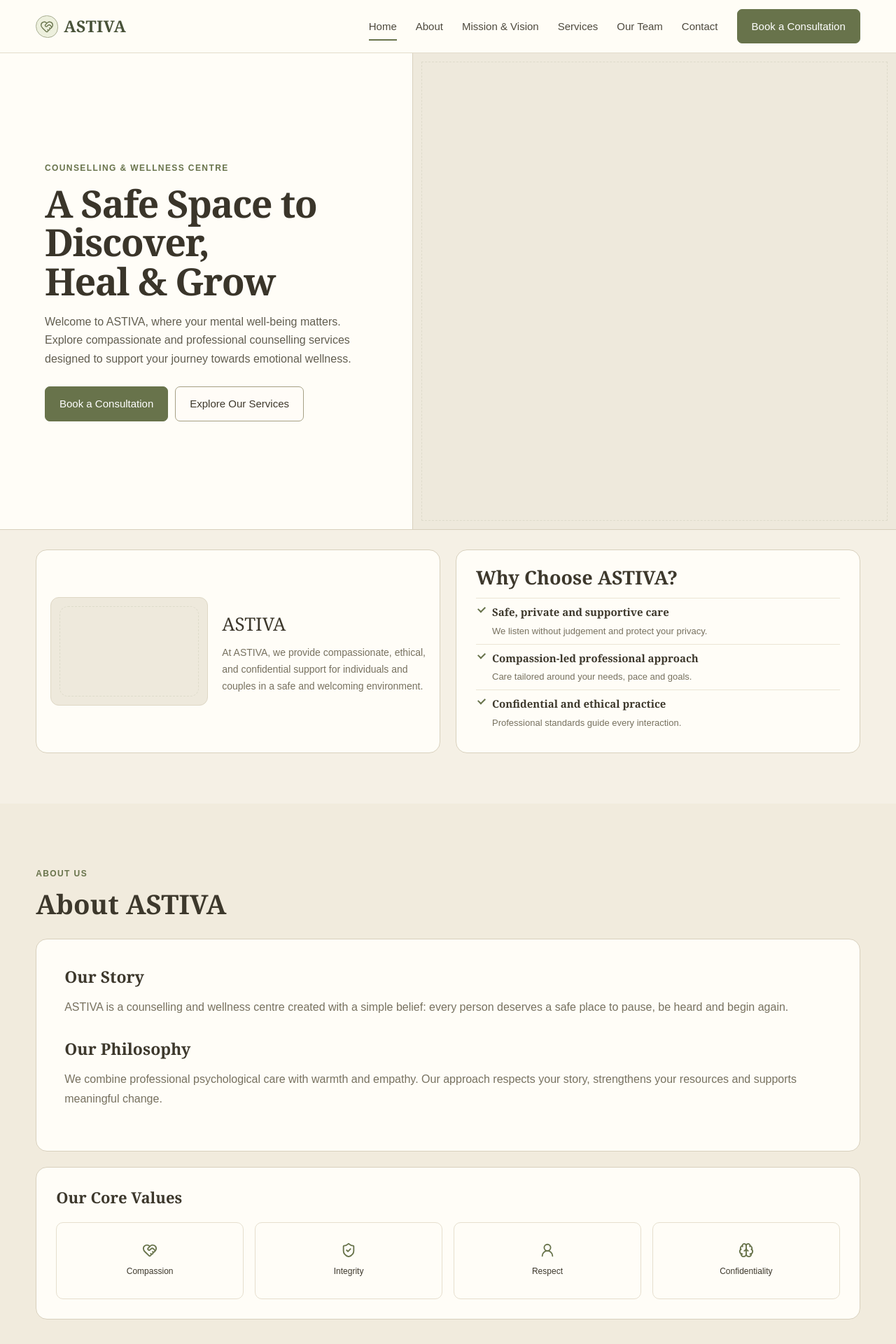
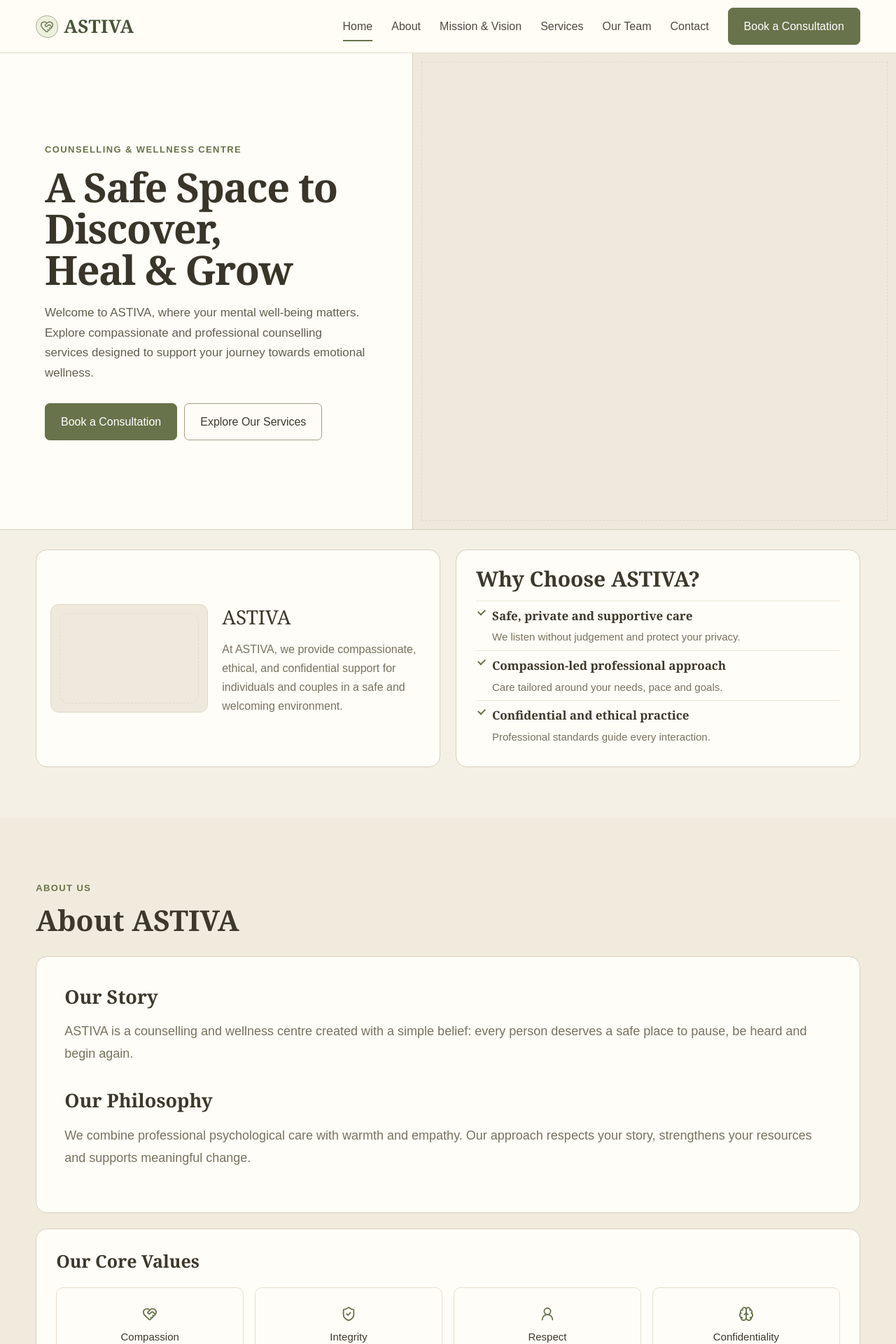
Before and after one commit to deepanshu-verma581/astitva-rama, a React (Vite) app: page / in a window 1280 px wide. Shown: the top 1920 px of the page at 70% size. Built offline with nearby package versions, Linux system fonts and the light colour scheme.

Commit message:
inital commit

```diff
--- a/src/App.css
+++ b/src/App.css
@@ -1,13 +1,13 @@
 .navbar { position: sticky; top: 0; z-index: 50; height: 76px; background: rgba(255,253,247,.96); border-bottom: 1px solid rgba(216,208,189,.75); backdrop-filter: blur(10px); }
 .nav-inner { width: 100%; max-width: 1440px; height: 100%; margin: auto; display: flex; align-items: center; justify-content: space-between; padding: 0 clamp(20px, 4vw, 64px); }
-.brand { display: inline-flex; align-items: center; gap: 8px; text-decoration: none; font-size: 23px; font-weight: 700; color: var(--dark-olive); letter-spacing: .5px; }
+.brand { display: inline-flex; align-items: center; gap: 8px; text-decoration: none; font-size: 26px; font-weight: 700; color: var(--dark-olive); letter-spacing: .5px; }
 .brand-mark { width: 32px; height: 32px; display: grid; place-items: center; border: 1px solid #a8ad91; border-radius: 50% 50% 46% 54%; color: var(--olive); background: #edf0dd; }
 .nav-links { display: flex; align-items: center; gap: 27px; }
-.nav-links > a:not(.button) { text-decoration: none; font-size: 15px; color: #4d493d; position: relative; }
+.nav-links > a:not(.button) { text-decoration: none; font-size: 16px; color: #4d493d; position: relative; }
 .nav-links > a:not(.button)::after { content: ''; position: absolute; left: 0; right: 100%; bottom: -8px; height: 2px; background: var(--olive); transition: right .25s; }
 .nav-links > a.active::after, .nav-links > a:hover::after { right: 0; }
 .menu-button { display: none; border: 0; background: transparent; color: var(--text); }
-.button { display: inline-flex; align-items: center; justify-content: center; gap: 7px; min-height: 44px; padding: 11px 20px; border-radius: 7px; border: 1px solid var(--olive); text-decoration: none; font-size: 15px; transition: .22s ease; cursor: pointer; }
+.button { display: inline-flex; align-items: center; justify-content: center; gap: 7px; min-height: 46px; padding: 12px 22px; border-radius: 7px; border: 1px solid var(--olive); text-decoration: none; font-size: 16px; transition: .22s ease; cursor: pointer; }
 .button:disabled { cursor: wait; opacity: .65; }
 .button-primary { background: var(--olive); color: white; }
 .button-primary:hover { background: var(--dark-olive); border-color: var(--dark-olive); transform: translateY(-1px); }
@@ -17,9 +17,9 @@
 
 .hero { width: 100%; min-height: clamp(520px, 55vw, 680px); margin: 0; display: grid; grid-template-columns: minmax(420px, 46%) 54%; background: var(--cream); overflow: hidden; border-bottom: 1px solid var(--border); }
 .hero-copy { width: 100%; max-width: 720px; justify-self: end; padding: clamp(56px, 7vw, 100px) clamp(36px, 5vw, 76px); align-self: center; }
-.eyebrow { display: block; margin-bottom: 12px; color: var(--olive); font-size: 12px; font-weight: 700; letter-spacing: 1.4px; text-transform: uppercase; }
-.hero h1 { margin: 0 0 18px; font-size: clamp(46px, 4.2vw, 68px); line-height: 1.03; letter-spacing: -1.5px; color: #3a352a; }
-.hero-copy > p { max-width: 600px; margin: 0 0 26px; font-size: clamp(16px, 1.2vw, 18px); line-height: 1.65; color: #625e50; }
+.eyebrow { display: block; margin-bottom: 12px; color: var(--olive); font-size: 13px; font-weight: 700; letter-spacing: 1.4px; text-transform: uppercase; }
+.hero h1 { margin: 0 0 18px; font-size: clamp(52px, 4.5vw, 72px); line-height: 1.03; letter-spacing: -1.5px; color: #3a352a; }
+.hero-copy > p { max-width: 640px; margin: 0 0 28px; font-size: clamp(17px, 1.25vw, 19px); line-height: 1.7; color: #625e50; }
 .hero-actions { display: flex; gap: 10px; flex-wrap: wrap; }
 .image-placeholder { background: #eee9dc; border: 1px solid #ded7c5; border-radius: 12px; position: relative; overflow: hidden; }
 .image-placeholder::before { content: ''; position: absolute; inset: 12px; border: 1px dashed rgba(104,115,75,.11); border-radius: inherit; }
@@ -29,39 +29,39 @@
 .intro-grid { display: grid; grid-template-columns: 1fr 1fr; gap: 22px; padding-top: 28px; padding-bottom: 72px; }
 .intro-card { min-height: 205px; display: grid; grid-template-columns: minmax(180px, 42%) minmax(0, 58%); gap: 20px; align-items: center; padding: 20px; border: 1px solid var(--border); border-radius: 16px; background: var(--cream); }
 .intro-image { width: 100%; height: 155px; }
-.mini-brand { display: block; font-family: Georgia, serif; font-size: 26px; margin-bottom: 8px; }
-.intro-card p { margin: 0; font-size: 14px; line-height: 1.7; color: var(--muted); }
+.mini-brand { display: block; font-family: Georgia, serif; font-size: 28px; margin-bottom: 8px; }
+.intro-card p { margin: 0; font-size: 16px; line-height: 1.7; color: var(--muted); }
 .why-card { min-height: 205px; padding: 24px 28px; border: 1px solid var(--border); border-radius: 16px; background: var(--cream); }
-.section-heading h2 { margin: 0; font-size: clamp(34px, 3vw, 42px); line-height: 1.12; }
+.section-heading h2 { margin: 0; font-size: clamp(38px, 3.2vw, 44px); line-height: 1.12; }
 .section-heading.center { text-align: center; }
-.why-card .section-heading h2 { font-size: 27px; }
+.why-card .section-heading h2 { font-size: 30px; }
 .check-list { list-style: none; margin: 14px 0 0; padding: 0; }
 .check-list li { position: relative; padding: 7px 0 7px 23px; border-top: 1px solid #ebe5d5; }
 .check-list li::before { content: ''; position: absolute; left: 3px; top: 11px; width: 10px; height: 7px; border-left: 2px solid var(--olive); border-bottom: 2px solid var(--olive); transform: rotate(-45deg); }
 .check-list strong, .check-list span { display: block; }
-.check-list strong { font-family: Georgia, serif; font-size: 15px; }
-.check-list span { margin-top: 3px; font-size: 13px; color: var(--muted); }
+.check-list strong { font-family: Georgia, serif; font-size: 17px; }
+.check-list span { margin-top: 4px; font-size: 15px; line-height: 1.55; color: var(--muted); }
 
 .section { padding: clamp(64px, 7vw, 96px) clamp(20px, 4vw, 64px); }
 .section-tinted { background: rgba(239,232,216,.58); }
 .section-container { width: 100%; max-width: 1440px; margin: auto; }
 .about-grid { display: block; margin-top: 28px; }
 .about-copy { width: 100%; border: 1px solid var(--border); border-radius: 16px; background: var(--cream); padding: 34px 40px; }
-.about-copy h3 { margin: 0 0 10px; font-size: 23px; }
-.about-copy p { margin: 0 0 26px; line-height: 1.75; font-size: 16px; color: var(--muted); }
+.about-copy h3 { margin: 0 0 12px; font-size: 27px; }
+.about-copy p { margin: 0 0 28px; line-height: 1.75; font-size: 18px; color: var(--muted); }
 .about-visual { position: relative; }
 .about-image { height: 100%; min-height: 330px; }
 .story-caption { position: absolute; right: 12px; bottom: 12px; padding: 10px 14px; border-radius: 8px; background: var(--cream); font-family: Georgia, serif; font-size: 12px; }
 .values-panel { width: 100%; margin-top: 22px; padding: 24px 28px 28px; border: 1px solid var(--border); border-radius: 16px; background: var(--cream); }
-.values-panel h3 { margin: 0 0 16px; font-size: 22px; }
+.values-panel h3 { margin: 0 0 16px; font-size: 25px; }
 .values-grid { display: grid; grid-template-columns: repeat(4, minmax(0, 1fr)); gap: 16px; }
 .value-item { min-height: 110px; display: flex; flex-direction: column; align-items: center; justify-content: center; gap: 9px; border: 1px solid #e6dfce; border-radius: 10px; color: var(--olive); }
-.value-item span { color: var(--text); font-size: 12px; }
+.value-item span { color: var(--text); font-size: 15px; }
 
 .mission-grid { display: grid; grid-template-columns: 1fr 1fr; gap: 18px; margin-top: 34px; }
 .mission-card { min-height: 245px; display: grid; grid-template-columns: 25% 75%; align-items: center; gap: 14px; padding: 28px; border: 1px solid var(--border); border-radius: 16px; background: var(--cream); }
-.mission-card h3 { margin: 0 0 12px; font-size: 27px; }
-.mission-card p { margin: 0; line-height: 1.75; font-size: 16px; color: var(--muted); }
+.mission-card h3 { margin: 0 0 12px; font-size: 30px; }
+.mission-card p { margin: 0; line-height: 1.75; font-size: 18px; color: var(--muted); }
 .mission-icon { width: 90px; height: 90px; display: grid; place-items: center; border-radius: 50%; background: #edf0df; color: var(--olive); }
 .mission-card.vision { grid-template-columns: 58% 42%; }
 .mission-image { width: 100%; height: 180px; }
@@ -71,16 +71,16 @@
 .service-card:hover { transform: translateY(-4px); box-shadow: 0 10px 24px rgba(72,82,56,.07); }
 .service-icon { width: 42px; height: 42px; display: grid; place-items: center; border-radius: 50%; background: #edf0df; color: var(--olive); }
 .service-icon svg { width: 20px; }
-.service-card h3 { min-height: 44px; margin: 14px 0 7px; font-size: 19px; line-height: 1.25; }
-.service-card p { min-height: 70px; margin: 0 0 12px; font-size: 14px; line-height: 1.55; color: var(--muted); }
-.text-button { display: inline-flex; align-items: center; gap: 3px; border: 0; border-bottom: 1px solid var(--olive); padding: 4px 0; background: transparent; color: var(--olive); font-size: 14px; cursor: pointer; }
+.service-card h3 { min-height: 50px; margin: 14px 0 8px; font-size: 21px; line-height: 1.25; }
+.service-card p { min-height: 84px; margin: 0 0 12px; font-size: 16px; line-height: 1.55; color: var(--muted); }
+.text-button { display: inline-flex; align-items: center; gap: 3px; border: 0; border-bottom: 1px solid var(--olive); padding: 5px 0; background: transparent; color: var(--olive); font-size: 16px; cursor: pointer; }
 
 .team-grid { width: 100%; max-width: 820px; margin: 34px auto 0; display: grid; grid-template-columns: repeat(2, minmax(0, 1fr)); gap: 20px; }
 .team-card { padding: 12px 12px 18px; border: 1px solid var(--border); border-radius: 13px; background: var(--cream); }
 .team-image { height: 190px; border-radius: 8px; }
-.team-card h3 { margin: 13px 0 3px; font-size: 19px; }
-.team-card > span { color: var(--olive); font-size: 13px; font-weight: 700; }
-.team-card p { margin: 10px 0 0; padding-top: 9px; border-top: 1px solid #ebe5d5; font-size: 14px; line-height: 1.6; color: var(--muted); }
+.team-card h3 { margin: 13px 0 3px; font-size: 22px; }
+.team-card > span { color: var(--olive); font-size: 15px; font-weight: 700; }
+.team-card p { margin: 10px 0 0; padding-top: 9px; border-top: 1px solid #ebe5d5; font-size: 16px; line-height: 1.6; color: var(--muted); }
 .team-card-extra { min-height: 70px; }
 .team-toggle { margin-top: 14px; }
 
@@ -88,30 +88,31 @@
 .testimonial-grid { display: grid; grid-template-columns: repeat(3,1fr); gap: 16px; margin-top: 34px; }
 .testimonial-card { position: relative; min-height: 210px; padding: 28px; border: 1px solid var(--border); border-radius: 14px; background: var(--cream); }
 .quote { position: absolute; top: 8px; right: 20px; font-family: Georgia, serif; font-size: 58px; color: #d9d5c5; }
-.testimonial-card > p { max-width: 90%; min-height: 88px; font-size: 15px; line-height: 1.7; color: var(--muted); }
+.testimonial-card > p { max-width: 90%; min-height: 88px; font-size: 17px; line-height: 1.7; color: var(--muted); }
 .testimonial-person { display: flex; align-items: center; gap: 10px; }
 .avatar { width: 46px; height: 46px; border-radius: 50%; }
 .testimonial-person strong, .testimonial-person span { display: block; }
-.testimonial-person strong { font-size: 12px; }
-.testimonial-person span { margin-top: 3px; font-size: 10px; color: var(--muted); }
+.testimonial-person strong { font-size: 15px; }
+.testimonial-person span { margin-top: 3px; font-size: 13px; color: var(--muted); }
 
 .contact-grid { display: grid; grid-template-columns: 38% 62%; gap: 18px; margin-top: 34px; }
 .contact-info { padding: 28px; border: 1px solid var(--border); border-radius: 14px; background: var(--cream); }
-.contact-info h3 { margin: 0 0 8px; font-size: 24px; }
-.contact-info > p { margin: 0 0 22px; font-size: 15px; color: var(--muted); }
+.contact-info h3 { margin: 0 0 8px; font-size: 27px; }
+.contact-info > p { margin: 0 0 22px; font-size: 17px; color: var(--muted); }
 .contact-line { display: grid; grid-template-columns: 34px 1fr; align-items: center; margin: 12px 0; }
 .contact-line svg { width: 18px; color: var(--olive); }
 .contact-line span, .contact-line strong { display: block; }
-.contact-line span { font-size: 12px; color: var(--muted); }
-.contact-line strong { margin-top: 3px; font-size: 14px; }
+.contact-line span { font-size: 14px; color: var(--muted); }
+.contact-line strong { margin-top: 3px; font-size: 16px; }
 .contact-form { padding: 28px; border: 1px solid var(--border); border-radius: 14px; background: var(--cream); }
 .form-row { display: grid; grid-template-columns: 1fr 1fr; gap: 12px; }
-.contact-form label { display: block; margin-bottom: 13px; font-size: 14px; font-weight: 700; }
+.contact-form label { display: block; margin-bottom: 13px; font-size: 16px; font-weight: 700; }
+.contact-form input, .contact-form textarea { font-size: 16px; }
 .contact-form input, .contact-form textarea { width: 100%; margin-top: 7px; border: 1px solid #ddd5c2; border-radius: 7px; padding: 11px; background: #fdfbf4; color: var(--text); outline: none; resize: vertical; }
 .contact-form input:focus, .contact-form textarea:focus { border-color: var(--olive); box-shadow: 0 0 0 3px rgba(104,115,75,.08); }
 .contact-form small { display: block; margin-top: 5px; color: #9b4d38; font-weight: 400; }
 .contact-form .button { border: 0; color: white; }
-.form-notice { margin: 12px 0 0; font-size: 12px; color: var(--olive); }
+.form-notice { margin: 12px 0 0; font-size: 15px; color: var(--olive); }
 .form-notice.error { color: #9b4d38; }
 .form-notice.success { color: var(--olive); }
 .map-placeholder { height: 190px; margin-top: 18px; border-radius: 14px; }
@@ -120,14 +121,14 @@
 .footer-grid { max-width: 1180px; margin: auto; display: grid; grid-template-columns: 1.5fr 1fr 1.2fr 1.2fr; gap: 40px; }
 .footer-brand { color: #f8f5ea; }
 .footer-brand .brand-mark { color: #f8f5ea; background: rgba(255,255,255,.08); border-color: #bbc09d; }
-.footer-grid p, .footer-grid a { font-size: 11px; line-height: 1.7; color: #d8dacb; }
+.footer-grid p, .footer-grid a { font-size: 14px; line-height: 1.7; color: #d8dacb; }
 .footer-grid > div > p { max-width: 220px; }
-.footer-grid h3 { margin: 5px 0 13px; font-size: 16px; }
+.footer-grid h3 { margin: 5px 0 13px; font-size: 19px; }
 .footer-grid div a { display: block; text-decoration: none; margin: 5px 0; }
 .socials { display: flex; gap: 8px; margin-top: 14px; }
 .socials a { width: 32px; height: 32px; display: grid !important; place-items: center; border: 1px solid #7c8468; border-radius: 50%; }
 .socials svg { width: 15px; }
-.copyright { max-width: 1180px; margin: 38px auto 0; padding-top: 14px; border-top: 1px solid rgba(255,255,255,.13); text-align: center; font-size: 10px; color: #d8dacb; }
+.copyright { max-width: 1180px; margin: 38px auto 0; padding-top: 14px; border-top: 1px solid rgba(255,255,255,.13); text-align: center; font-size: 13px; color: #d8dacb; }
 
 @media (max-width: 900px) {
   .nav-inner { padding: 0 20px; }
@@ -164,15 +165,16 @@
 @media (max-width: 600px) {
   .navbar { height: 68px; }
   .nav-links { top: 68px; }
-  .brand { font-size: 20px; }
+  .brand { font-size: 22px; }
   .hero { min-height: auto; grid-template-columns: 1fr; border: 0; }
   .hero-copy { padding: 42px 20px 34px; }
-  .hero h1 { font-size: 40px; }
+  .hero h1 { font-size: 42px; }
+  .hero-copy > p { font-size: 17px; }
   .hero-image { width: 100%; height: 280px; min-height: 280px; margin: 0; border-left: 0; border-top: 1px solid var(--border); }
   .intro-grid { grid-template-columns: 1fr; gap: 16px; padding: 16px 16px 48px; }
   .intro-card { grid-template-columns: 1fr; gap: 16px; padding: 16px; }
   .intro-image { height: 190px; }
-  .intro-card p { font-size: 15px; }
+  .intro-card p { font-size: 16px; }
   .mini-brand { margin-bottom: 6px; }
   .why-card { min-height: 0; padding: 22px 20px; }
   .check-list li { padding-top: 10px; padding-bottom: 10px; }
--- a/src/index.css
+++ b/src/index.css
@@ -30,7 +30,7 @@ body,
 }
 
 html { scroll-behavior: smooth; scroll-padding-top: 82px; }
-body { min-width: 320px; overflow-x: hidden; background: var(--bg); color: var(--text); font-size: 16px; line-height: 1.7; }
+body { min-width: 320px; overflow-x: hidden; background: var(--bg); color: var(--text); font-size: 18px; line-height: 1.7; }
 body, button, input, textarea { font-family: Arial, sans-serif; }
 h1, h2, h3, .brand { font-family: Georgia, 'Times New Roman', serif; }
 a { color: inherit; }
```
